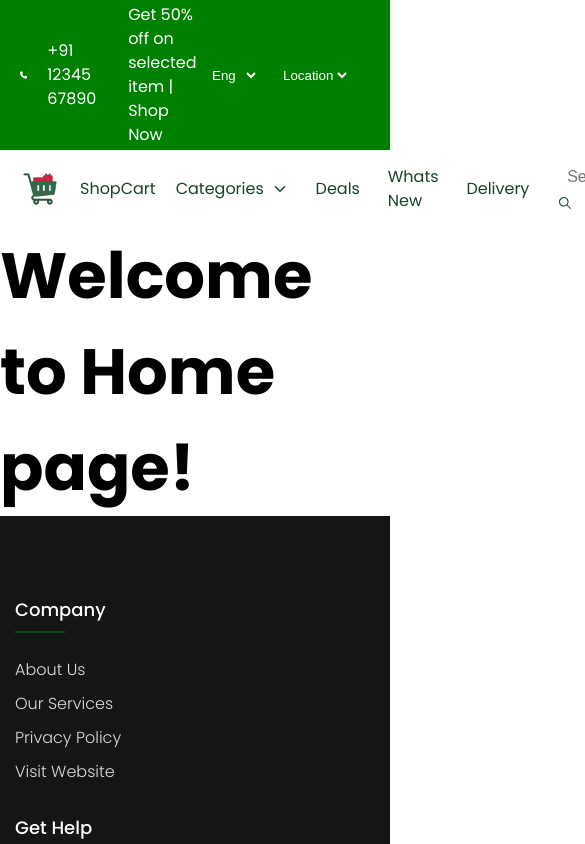
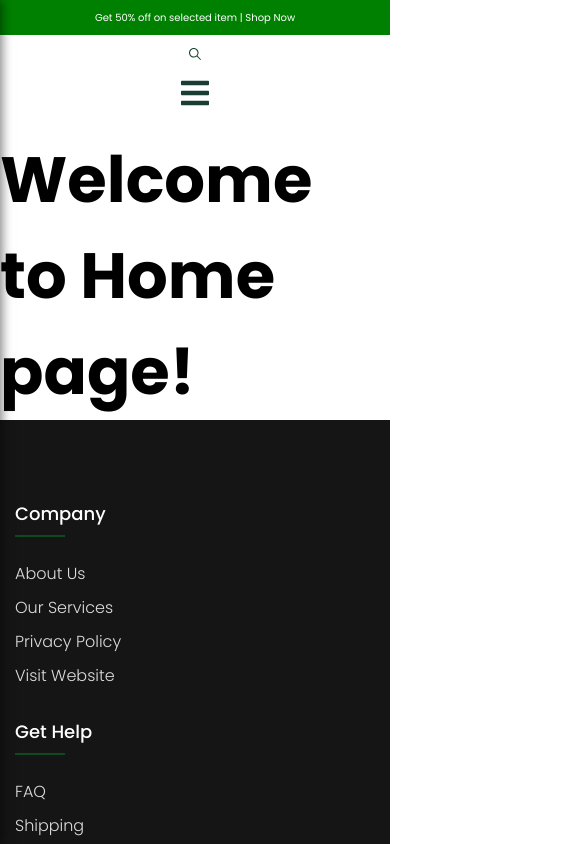
Before and after one commit to ajaybedwall/frontend, a React (Vite) app: page / in a window 390 px wide. Shown: the top 844 px of the page, 585 px wide, since content can reach past the window. Built offline with nearby package versions, Linux system fonts and the light colour scheme.

Commit message:
responsive

```diff
--- a/src/components/Navbar/Navbar.css
+++ b/src/components/Navbar/Navbar.css
@@ -1,26 +1,30 @@
-.nav-1{
+/* Base styling for larger screens */
+.nav-1 {
     display: flex;
     justify-content: space-between;
     background-color: green;
     align-items: center;
-    padding: 0px 20px;
+    padding: 5px 20px;
     color: white;
 }
-.nav-icon{
+
+.nav-icon {
     height: 40px;
     width: 40px;
 }
-.shop-now p{
-    margin: 3px;
+
+.shop-now p {
+   font-size: auto;
 }
-.arrow{
+
+.arrow {
     display: flex;
     align-items: center;
     justify-content: center;
     gap: 8px;
 }
+
 .navbar {
-    /* background-color: #1a1a1a; */
     color: #184328;
     padding: 10px 20px;
     display: flex;
@@ -34,21 +38,31 @@
     align-items: center;
     gap: 2vw;
 }
+
+.navbar-middle {
+    display: flex;
+    align-items: center;
+    gap: 1vw;
+}
+
 .search-box {
     position: relative;
     display: inline-block;
 }
-  .dropdown{
+
+.dropdown {
     border: none;
-    background-color: #ffffff00;
+    background-color: transparent;
     color: white;
 }
-  .dropdown option{
+
+.dropdown option {
     color: black;
 }
+
 .search-input {
     padding: 10px;
-    padding-right: 40px; /* Space for the icon */
+    padding-right: 40px;
     border: 1px solid #ccc;
     border-radius: 20px;
     font-size: 16px;
@@ -61,13 +75,10 @@
     border: none;
     padding: 0;
     cursor: pointer;
+
 }
 
-  .search-btn img {
-    width: 20px;
-    height: 20px;
-  }
-
+/* Navbar Buttons */
 .navbar-button {
     display: flex;
     align-items: center;
@@ -75,33 +86,168 @@
     cursor: pointer;
     gap: 20px;
 }
-  .navbar-button h2{
-    margin: 0px;
-    color: #184328;
 
+/* Sidebar styles */
+.sidebar {
+    position: fixed;
+    top: 0;
+    left: -300px; /* Hidden off-screen initially */
+    width: 300px;
+    height: 100%;
+    background-color: #1a3d33;
+    padding: 20px;
+    box-shadow: 2px 0 10px rgba(0, 0, 0, 0.5);
+    transition: left 0.3s ease-in-out;
+    z-index: 1000;
 }
 
-  .navbar-button i {
-    margin-right: 5px;
+.sidebar.open {
+    left: 0;
+}
+
+.sidebar-header {
+    display: flex;
+    justify-content: space-between;
+    align-items: center;
+    padding-bottom: 20px;
+    border-bottom: 1px solid #ddd;
+}
+
+.sidebar-header h2 {
+    color: white;
+    font-size: 1.5rem;
+}
+
+.close-btn {
+    font-size: 1.8rem;
+    color: white;
+    cursor: pointer;
+}
+
+.sidebar-content {
+    display: flex;
+    flex-direction: column;
+    gap: 30px;
+    margin-top: 30px;
+}
+
+.sidebar-button {
+    color: white;
+    font-size: 1.2rem;
+    padding: 10px 15px;
+    border-radius: 5px;
+    transition: background-color 0.3s ease;
+    cursor: pointer;
+}
+
+.sidebar-button:hover {
+    background-color: #244f40;
+}
+
+.sidebar a {
+    text-decoration: none;
+    color: inherit;
+}
+
+.sidebar-button i {
+    margin-right: 10px;
+    font-size: 1.2rem;
+}
+
+.overlay {
+    position: fixed;
+    top: 0;
+    left: 0;
+    width: 100vw;
+    height: 100vh;
+    background: rgba(0, 0, 0, 0.6);
+    z-index: 500;
+}
+
+/* Hamburger icon */
+.hamburger {
+    display: none;
+    font-size: 2rem;
+    cursor: pointer;
+    color: #1a3d33;
+}
+
+/* Responsive styling for medium screens (tablets) */
+@media (max-width: 768px) {
+    .navbar {
+        flex-direction: column;
+        padding: 10px;
+    }
+
+    .navbar-left {
+        display: none; /* Hide logo on tablets and mobile */
+    }
+
+    .navbar-middle {
+        width: 100%;
+        justify-content: space-between;
+        gap: 10px;
+    }
+
+    .navbar-button {
+        display: none; /* Hide buttons by default on tablets */
     }
 
     .nav2-search {
-    position: relative;
-    margin-right: 20px;
+        display: flex;
+        align-items: center;
+        gap: 10px;
     }
 
-  .nav2-search input {
-    border: none;
-    background-color: #fff;
-    padding: 8px 10px;
-    border-radius: 5px;
-    outline: none;
+    .search-input {
+        width: 150px;
     }
 
-  .nav2-search i {
-    position: absolute;
-    top: 50%;
-    transform: translateY(-50%);
-    right: 10px;
-    cursor: pointer;
+    .hamburger {
+        display: block; /* Show hamburger icon on tablets */
     }
+}
+
+/* Responsive styling for small screens (mobile) */
+@media (max-width: 480px) {
+    .nav-1 {
+        flex-direction: column;
+        padding: 10px;
+        font-size: x-small;
+    }
+
+    .navbar {
+        padding: 10px;
+        flex-direction: column;
+    }
+
+    .navbar-left {
+        display: none; /* Hide logo on mobile */
+    }
+
+    .navbar-middle {
+        width: 100%;
+        flex-direction: column;
+        gap: 5px;
+    }
+
+    .navbar-button {
+        width: 100%;
+        justify-content: space-between;
+        margin-right: 0;
+    }
+
+    .search-input {
+        width: 100%;
+    }
+
+    .arrow {
+        justify-content: space-between;
+        width: 100%;
+    }
+
+    .dropdown {
+        width: 100%;
+        margin-bottom: 5px;
+    }
+}
--- a/src/components/Navbar/Navbar.jsx
+++ b/src/components/Navbar/Navbar.jsx
@@ -1,13 +1,20 @@
-import React from "react";
+import React, { useState } from "react";
 import "./Navbar.css";
 import Trolley from "../../assets/trolley.png";
-import { FaPhone, FaRegUser } from "react-icons/fa6";
+import {
+  FaPhone,
+  FaRegUser,
+  FaShoppingCart,
+  FaBars,
+  FaTimes,
+} from "react-icons/fa";
 import { IoIosArrowDown, IoIosSearch } from "react-icons/io";
-import { FaShoppingCart } from "react-icons/fa";
 import { Link } from "react-router-dom";
 
+const Navbar = () => {
+  const [isSearchActive, setIsSearchActive] = useState(false);
+  const [isSidebarOpen, setIsSidebarOpen] = useState(false);
 
-const Navbar = () => {
   return (
     <>
       <div className="nav-1">
@@ -37,39 +44,61 @@ const Navbar = () => {
           </div>
         </div>
         <div className="navbar-middle">
-          <div className="navbar-button">
-            <span className="arrow">
-              Categories
-              <IoIosArrowDown />
-            </span>
-          </div>
-          <div className="navbar-button">Deals</div>
-          <div className="navbar-button">Whats New</div>
-          <div className="navbar-button">Delivery</div>
           <div className="nav2-search">
             <div className="search-box">
               <input
-                type="text"
+                type={isSearchActive ? "text" : "hidden"}
                 className="search-input"
                 placeholder="Search..."
               />
-              <IoIosSearch className="search-btn" />
+              <IoIosSearch
+                className="search-btn"
+                onClick={() => setIsSearchActive(!isSearchActive)}
+              />
             </div>
           </div>
           <div className="navbar-button">
             <span className="arrow">
-              {" "}
-              <FaRegUser /> <Link to='/login'>Account</Link>
+              <FaRegUser /> <Link to="/login">Account</Link>
             </span>
           </div>
           <div className="navbar-button">
             <span className="arrow">
-              {" "}
               <FaShoppingCart /> Cart
             </span>
           </div>
+          <div className="hamburger" onClick={() => setIsSidebarOpen(true)}>
+            <FaBars />
+          </div>
         </div>
       </div>
+
+
+      <div className={`sidebar ${isSidebarOpen ? "open" : ""}`}>
+        <div className="sidebar-header">
+          <h2>Menu</h2>
+          <FaTimes
+            onClick={() => setIsSidebarOpen(false)}
+            className="close-btn"
+          />
+        </div>
+        <div className="sidebar-content">
+          <div className="sidebar-button">
+            <IoIosArrowDown /> Categories
+          </div>
+          <div className="sidebar-button">Deals</div>
+          <div className="sidebar-button">What's New</div>
+          <div className="sidebar-button">Delivery</div>
+          <div className="sidebar-button">
+            <FaRegUser /> <Link to="/login">Account</Link>
+          </div>
+        </div>
+      </div>
+
+
+      {isSidebarOpen && (
+        <div className="overlay" onClick={() => setIsSidebarOpen(false)}></div>
+      )}
     </>
   );
 };
--- a/src/components/authentication/SignUp.jsx
+++ b/src/components/authentication/SignUp.jsx
@@ -7,7 +7,7 @@ function SignupPage() {
   const navigate = useNavigate();
 
   const handleClose = () => {
-    navigate('/'); // Go back to the previous page
+    navigate('/');
   };
 
   return (
--- a/src/index.css
+++ b/src/index.css
@@ -0,0 +1,8 @@
+@import url('https://fonts.googleapis.com/css2?family=Poppins:ital,wght@0,100;0,200;0,300;0,400;0,500;0,600;0,700;0,800;0,900;1,100;1,200;1,300;1,400;1,500;1,600;1,700;1,800;1,900&display=swap');
+
+*{
+  margin: 0;
+  padding: 0;
+  box-sizing: border-box;
+  font-family: poppins;
+}
```
Lines whose indentation alone changed are shown as unchanged.
